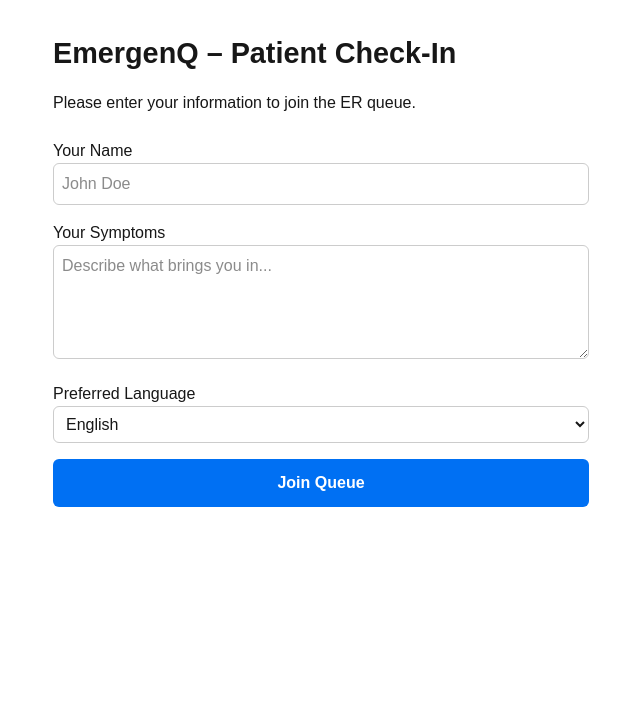
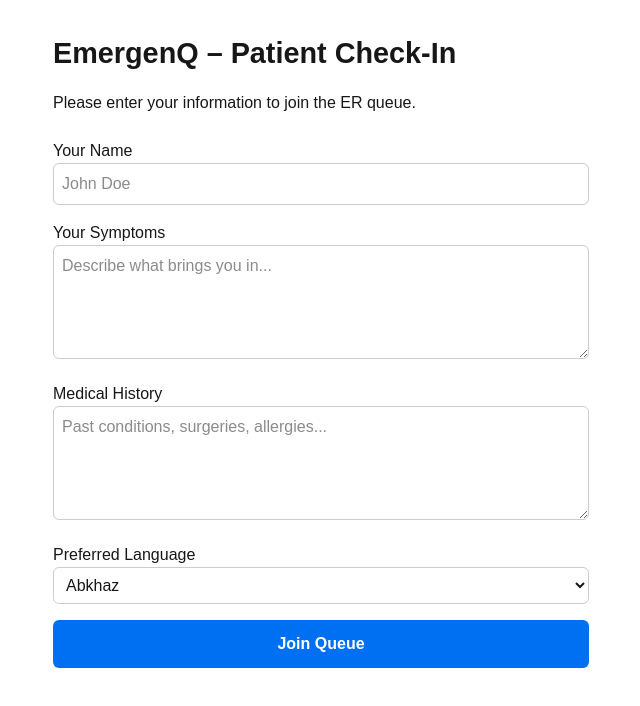
Before and after one commit to andrewjaynes/emergenq, a Next.js app: page /check-in in a window 1280 px wide. Shown: the top 706 px of the page, without its empty margins (319-959 px from the left). Built offline with nearby package versions, Linux system fonts and the light colour scheme.

Commit message:
added the medical history info box and also all global languages

```diff
--- a/app/check-in/page.tsx
+++ b/app/check-in/page.tsx
@@ -1,3 +1,36 @@
+// ISO-639-1 language list (all 136 major world languages)
+const LANGUAGES = [
+  "Abkhaz", "Afar", "Afrikaans", "Akan", "Albanian", "Amharic", "Arabic",
+  "Aragonese", "Armenian", "Assamese", "Avaric", "Avestan", "Aymara",
+  "Azerbaijani", "Bambara", "Bashkir", "Basque", "Belarusian", "Bengali",
+  "Bihari", "Bislama", "Bosnian", "Breton", "Bulgarian", "Burmese",
+  "Catalan", "Chamorro", "Chechen", "Chichewa", "Chinese", "Chuvash",
+  "Cornish", "Corsican", "Cree", "Croatian", "Czech", "Danish", "Divehi",
+  "Dutch", "Dzongkha", "English", "Esperanto", "Estonian", "Ewe", "Faroese",
+  "Fijian", "Finnish", "French", "Fula", "Galician", "Georgian", "German",
+  "Greek", "Guarani", "Gujarati", "Haitian Creole", "Hausa", "Hebrew",
+  "Herero", "Hindi", "Hiri Motu", "Hungarian", "Interlingua", "Indonesian",
+  "Interlingue", "Irish", "Igbo", "Inupiaq", "Ido", "Icelandic",
+  "Italian", "Inuktitut", "Japanese", "Javanese", "Kalaallisut", "Kannada",
+  "Kanuri", "Kashmiri", "Kazakh", "Khmer", "Kikuyu", "Kinyarwanda",
+  "Kyrgyz", "Komi", "Kongo", "Korean", "Kurdish", "Kwanyama", "Latin",
+  "Luxembourgish", "Ganda", "Limburgish", "Lingala", "Lao", "Lithuanian",
+  "Luba-Katanga", "Latvian", "Manx", "Macedonian", "Malagasy", "Malay",
+  "Malayalam", "Maltese", "Māori", "Marathi", "Marshallese", "Mongolian",
+  "Nauru", "Navajo", "Northern Ndebele", "Nepali", "Ndonga", "Norwegian",
+  "Norwegian Bokmål", "Norwegian Nynorsk", "Occitan", "Ojibwe", "Old Slavonic",
+  "Oromo", "Oriya", "Ossetian", "Panjabi", "Pali", "Persian", "Polish",
+  "Portuguese", "Pushto", "Quechua", "Romansh", "Romanian", "Russian",
+  "Sanskrit", "Sardinian", "Sindhi", "Northern Sami", "Samoan", "Sango",
+  "Serbian", "Gaelic", "Shona", "Sinhala", "Slovak", "Slovene", "Somali",
+  "Southern Sotho", "Spanish", "Sundanese", "Swahili", "Swati", "Swedish",
+  "Tamil", "Telugu", "Tajik", "Thai", "Tigrinya", "Tibetan", "Turkmen",
+  "Tagalog", "Tswana", "Tonga", "Turkish", "Tsonga", "Tatar", "Twi",
+  "Tahitian", "Uighur", "Ukrainian", "Urdu", "Uzbek", "Venda", "Vietnamese",
+  "Volapük", "Walloon", "Welsh", "Wolof", "Western Frisian", "Xhosa",
+  "Yiddish", "Yoruba", "Zhuang", "Zulu"
+];
+
 export default function CheckInPage() {
   return (
     <div style={{ padding: "2rem", maxWidth: 600, margin: "0 auto" }}>
@@ -10,6 +43,7 @@ export default function CheckInPage() {
       </p>
 
       <form style={{ display: "flex", flexDirection: "column", gap: "1rem" }}>
+
         {/* Name */}
         <div>
           <label>Your Name</label>
@@ -40,6 +74,21 @@ export default function CheckInPage() {
           />
         </div>
 
+        {/* Medical History */}
+        <div>
+          <label>Medical History</label>
+          <textarea
+            placeholder="Past conditions, surgeries, allergies..."
+            rows={4}
+            style={{
+              width: "100%",
+              padding: "0.5rem",
+              borderRadius: "6px",
+              border: "1px solid #ccc",
+            }}
+          />
+        </div>
+
         {/* Language */}
         <div>
           <label>Preferred Language</label>
@@ -51,15 +100,13 @@ export default function CheckInPage() {
               border: "1px solid #ccc",
             }}
           >
-            <option>English</option>
-            <option>Spanish</option>
-            <option>Chinese</option>
-            <option>Arabic</option>
-            <option>Hindi</option>
+            {LANGUAGES.map((lang) => (
+              <option key={lang}>{lang}</option>
+            ))}
           </select>
         </div>
 
-        {/* Submit button */}
+        {/* Submit */}
         <button
           type="submit"
           style={{
```
